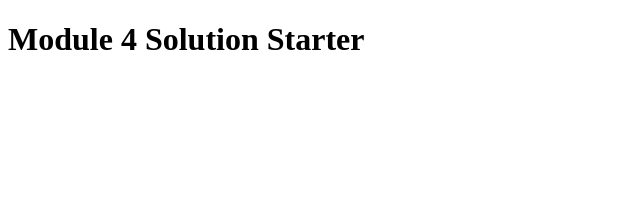
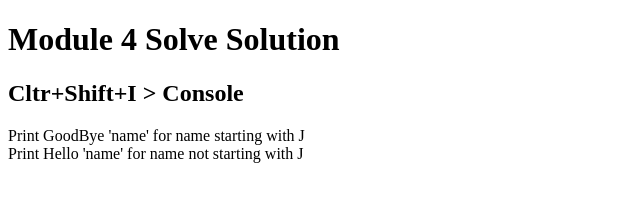
Before and after one commit to sstejesh/coursera_test, a plain HTML site: page module4_sol/index.html in a window 1280 px wide. Shown: the whole page, without its empty margins (0-640 px from the left). Drawn offline with Linux system fonts and the light colour scheme.

Commit message:
index.html

```diff
--- a/module4_sol/index.html
+++ b/module4_sol/index.html
@@ -8,6 +8,8 @@
   <script src="script.js"></script>
 </head>
 <body>
-  <h1>Module 4 Solution Starter</h1>
+  <h1>Module 4 Solve Solution</h1>
+  <h2>Cltr+Shift+I > Console</h2>
+  <p>Print GoodBye 'name' for name starting with J <br> Print Hello 'name' for name not starting with J</p>
 </body>
 </html>
```
